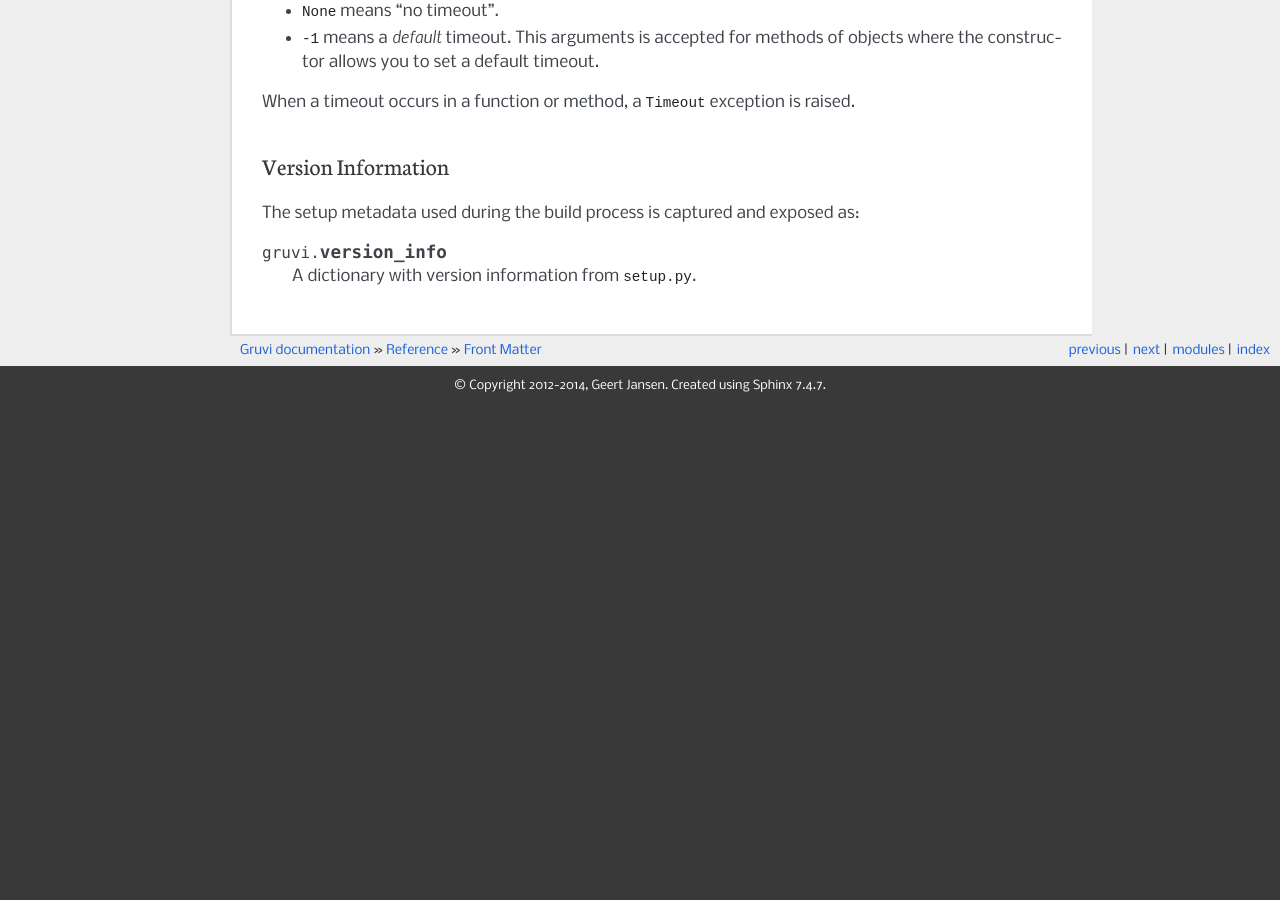
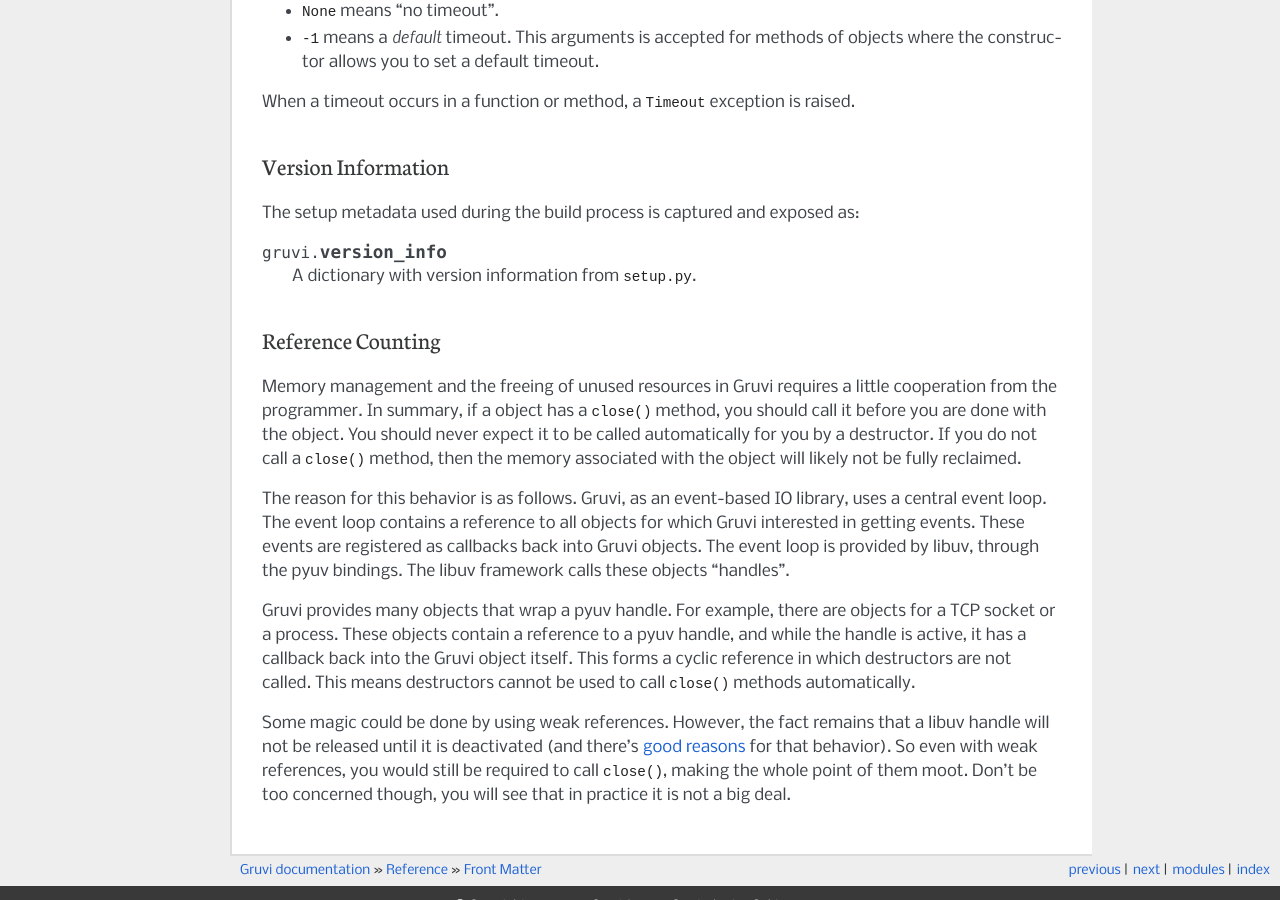
Before and after one commit to geertj/gruvi, a Sphinx documentation site: the page built from docs/front.rst, in a window 1280 px wide and 900 px high, scrolled down 1660 px. Built offline with Sphinx 7.4.7, drawn with Linux system fonts in a browser that asks for light colours; the version number could not be read and is left out; before the commit the page ends 2065 px from its top, so only the background shows below that.

Commit message:
docs: new paragraph on refcounting and close()

```diff
--- a/docs/front.rst
+++ b/docs/front.rst
@@ -89,3 +89,36 @@ The setup metadata used during the build process is captured and exposed as:
 .. attribute:: gruvi.version_info
 
     A dictionary with version information from ``setup.py``.
+
+Reference Counting
+==================
+
+Memory management and the freeing of unused resources in Gruvi requires a
+little cooperation from the programmer. In summary, if a object has a
+``close()`` method, you should call it before you are done with the object.
+You should never expect it to be called automatically for you by a destructor.
+If you do not call a ``close()`` method, then the memory associated with the
+object will likely not be fully reclaimed.
+
+The reason for this behavior is as follows. Gruvi, as an event-based IO
+library, uses a central event loop. The event loop contains a reference to all
+objects for which Gruvi interested in getting events. These events are
+registered as callbacks back into Gruvi objects. The event loop is provided by
+libuv, through the pyuv bindings. The libuv framework calls these objects
+"handles".
+
+Gruvi provides many objects that wrap a pyuv handle. For example, there are
+objects for a TCP socket or a process. These objects contain a reference to a
+pyuv handle, and while the handle is active, it has a callback back into the
+Gruvi object itself. This forms a cyclic reference in which destructors are not
+called. This means destructors cannot be used to call ``close()`` methods
+automatically.
+
+Some magic could be done by using weak references. However, the fact remains
+that a libuv handle will not be released until it is deactivated (and there's
+`good reasons`_ for that behavior). So even with weak references, you would
+still be required to call ``close()``, making the whole point of them moot.
+Don't be too concerned though, you will see that in practice it is not a big
+deal.
+
+.. _`good reasons`: https://github.com/saghul/pyuv/issues/63
```
